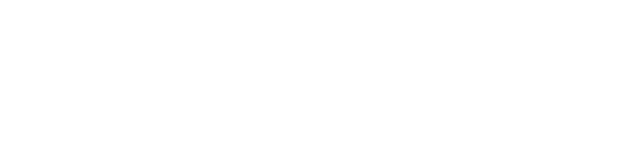
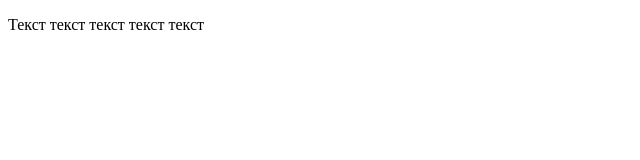
Before and after one commit to sanechka-ngc6369/hello-world, a plain HTML site: page index.html in a window 1280 px wide. Shown: the whole page, without its empty margins (0-640 px from the left). Drawn offline with Linux system fonts and the light colour scheme.

Commit message:
new lesson

```diff
--- a/index.html
+++ b/index.html
@@ -6,6 +6,7 @@
     <title>Hello world</title>
 </head>
 <body>
+    <p>Текст текст текст текст текст</p>
 
 </body>
 </html>
```
Also changed, not shown: 1 other file.
